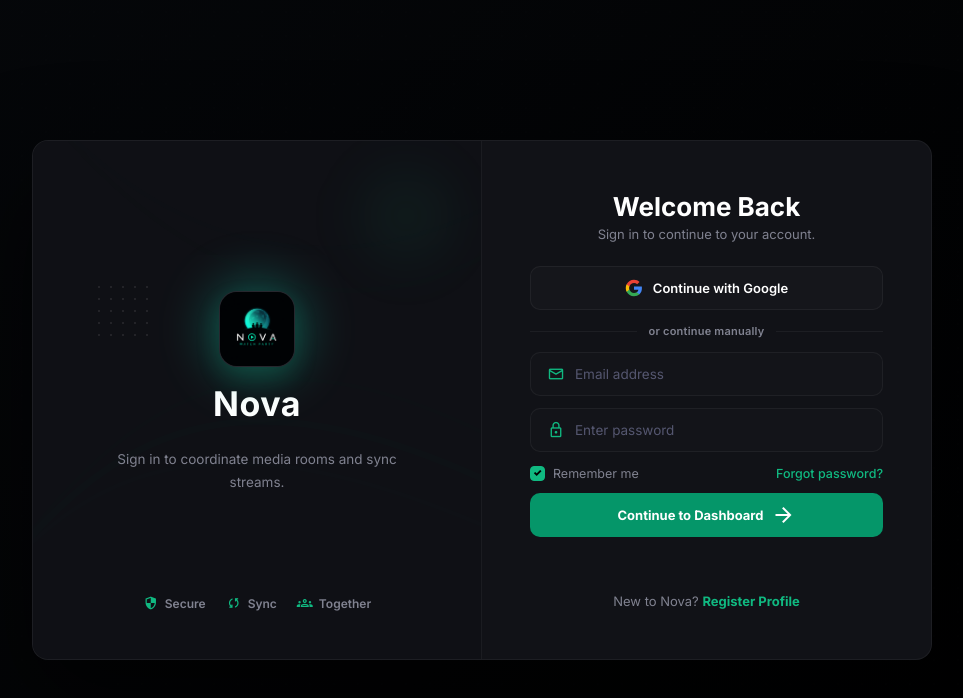
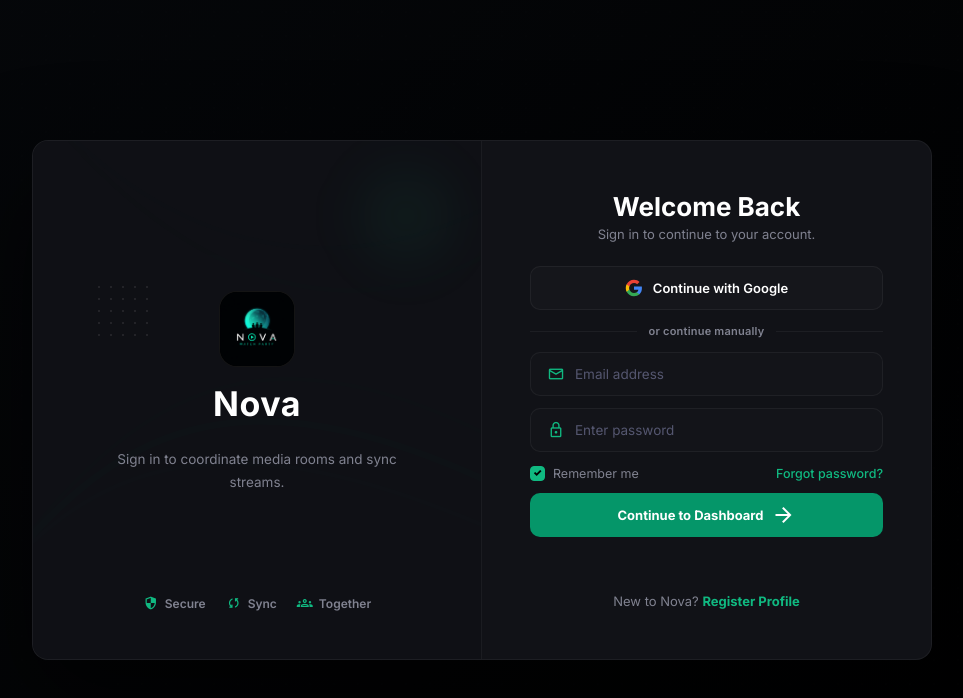
Before and after one commit to AkashKumar-Behera/Webcam, a Next.js app: page /login in a window 1280 px wide. Shown: the top 698 px of the page, without its empty margins (158-1121 px from the left). Built offline with nearby package versions, Linux system fonts and the light colour scheme.

Commit message:
Remove glow backdrop and box-shadow glow from logo

```diff
--- a/src/app/globals.css
+++ b/src/app/globals.css
@@ -1582,13 +1582,7 @@
 }
 
 .logo-glow {
-  position: absolute;
-  width: 100px;
-  height: 100px;
-  border-radius: 50%;
-  background: #19bea7;
-  filter: blur(25px);
-  opacity: 0.35;
+  display: none;
 }
 
 .brand-hero img {
@@ -1597,8 +1591,7 @@
   border-radius: 18px;
   border: 1px solid rgba(255, 255, 255, 0.08);
   z-index: 1;
-  background: #14151c;
-  box-shadow: 0 10px 25px rgba(16, 185, 129, 0.15);
+  background: #000000;
 }
 
 .brand-hero h2 {
```
